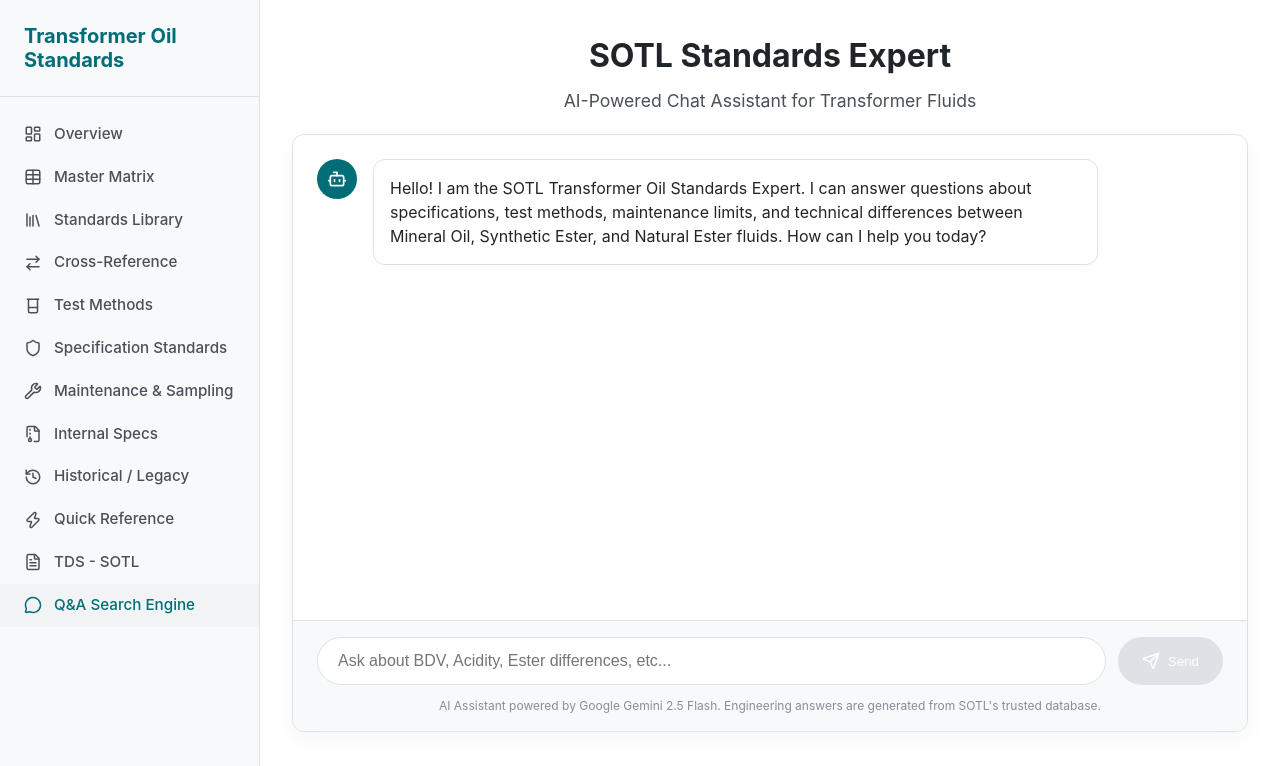
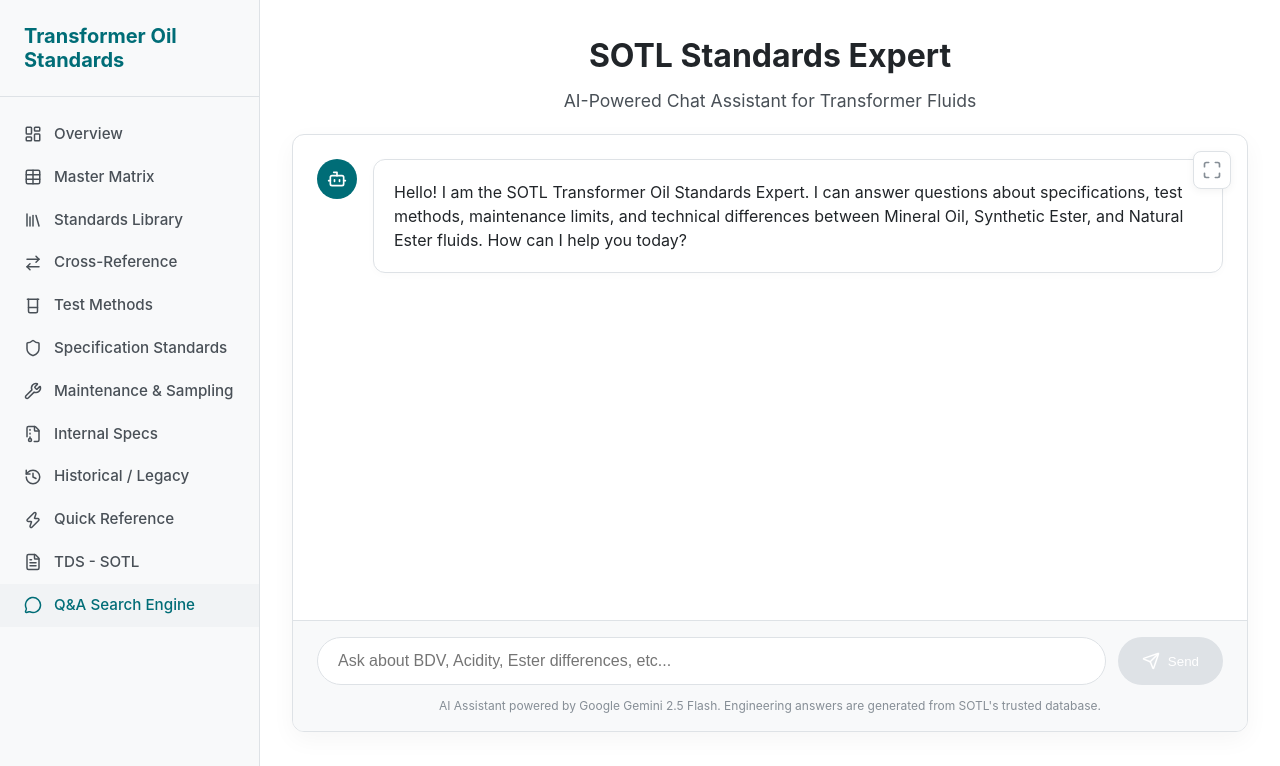
Before and after one commit to saikatkoley2000/transformer-oil-standards, a React (Vite) app: page /qna in a window 1280 px wide. Shown: the top 766 px of the page. Built offline with nearby package versions, Linux system fonts and the light colour scheme.

Commit message:
Add full screen mode and increase message width for tables

```diff
--- a/src/pages/QnASearch.jsx
+++ b/src/pages/QnASearch.jsx
@@ -1,5 +1,5 @@
 import React, { useState, useRef, useEffect } from 'react';
-import { Send, Bot, User, Loader2, AlertCircle } from 'lucide-react';
+import { Send, Bot, User, Loader2, AlertCircle, Maximize, Minimize } from 'lucide-react';
 import ReactMarkdown from 'react-markdown';
 import remarkGfm from 'remark-gfm';
 import rehypeRaw from 'rehype-raw';
@@ -14,6 +14,7 @@
   const [input, setInput] = useState('');
   const [isLoading, setIsLoading] = useState(false);
   const [error, setError] = useState(null);
+  const [isFullScreen, setIsFullScreen] = useState(false);
   const messagesEndRef = useRef(null);
 
   const scrollToBottom = () => {
@@ -74,13 +75,41 @@
   };
 
   return (
-    <div className="qna-page" style={{ height: 'calc(100vh - 100px)', display: 'flex', flexDirection: 'column', maxWidth: '1000px', margin: '0 auto' }}>
-      <div className="page-header" style={{ textAlign: 'center', marginBottom: '20px', flexShrink: 0 }}>
-        <h2>SOTL Standards Expert</h2>
-        <p>AI-Powered Chat Assistant for Transformer Fluids</p>
-      </div>
+    <div className="qna-page" style={{
+      ...(isFullScreen ? {
+        position: 'fixed',
+        top: 0,
+        left: 0,
+        right: 0,
+        bottom: 0,
+        zIndex: 9999,
+        backgroundColor: '#f8fafc',
+        padding: '24px',
+        display: 'flex',
+        flexDirection: 'column',
+      } : {
+        height: 'calc(100vh - 100px)', display: 'flex', flexDirection: 'column', maxWidth: '1000px', margin: '0 auto'
+      })
+    }}>
+      {!isFullScreen && (
+        <div className="page-header" style={{ textAlign: 'center', marginBottom: '20px', flexShrink: 0 }}>
+          <h2>SOTL Standards Expert</h2>
+          <p>AI-Powered Chat Assistant for Transformer Fluids</p>
+        </div>
+      )}
 
-      <div style={{ flexGrow: 1, backgroundColor: '#fff', borderRadius: '12px', border: '1px solid var(--border-color)', display: 'flex', flexDirection: 'column', overflow: 'hidden', boxShadow: '0 8px 24px rgba(0,0,0,0.04)' }}>
+      <div style={{ flexGrow: 1, backgroundColor: '#fff', borderRadius: '12px', border: '1px solid var(--border-color)', display: 'flex', flexDirection: 'column', overflow: 'hidden', boxShadow: '0 8px 24px rgba(0,0,0,0.04)', position: 'relative' }}>
+
+        {/* Full screen toggle button */}
+        <button
+          onClick={() => setIsFullScreen(!isFullScreen)}
+          style={{ position: 'absolute', top: '16px', right: '16px', zIndex: 10, background: 'white', border: '1px solid var(--border-color)', borderRadius: '8px', padding: '8px', cursor: 'pointer', display: 'flex', alignItems: 'center', justifyContent: 'center', color: 'var(--text-muted)', boxShadow: '0 2px 8px rgba(0,0,0,0.05)', transition: 'background-color 0.2s' }}
+          onMouseOver={(e) => e.currentTarget.style.backgroundColor = '#f1f5f9'}
+          onMouseOut={(e) => e.currentTarget.style.backgroundColor = 'white'}
+          title={isFullScreen ? "Exit Full Screen" : "Full Screen"}
+        >
+          {isFullScreen ? <Minimize size={20} /> : <Maximize size={20} />}
+        </button>
 
         {/* Chat History Area */}
         <div style={{ flexGrow: 1, overflowY: 'auto', padding: '24px', display: 'flex', flexDirection: 'column', gap: '24px' }}>
@@ -96,7 +125,7 @@
               </div>
 
               <div style={{
-                maxWidth: '80%', padding: '16px', borderRadius: '12px',
+                maxWidth: msg.role === 'user' ? '80%' : '95%', padding: '20px', borderRadius: '12px', overflowX: 'auto',
                 backgroundColor: msg.role === 'user' ? '#f0f4f8' : '#fff',
                 border: msg.role === 'user' ? 'none' : '1px solid var(--border-color)',
                 color: 'var(--text-primary)',
```
